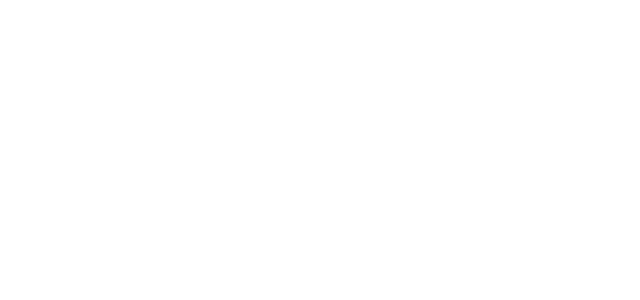
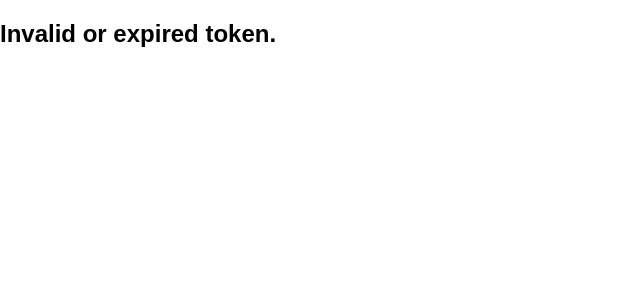
Before and after one commit to Abinash7G/EngineeringMarketplace, a React (Create React App) app in the folder frontend/: page /confirm-email/1 in a window 1280 px wide. Before the commit this address had no page. Shown: the top 300 px of the page, without its empty margins (0-640 px from the left). Built offline with nearby package versions, Linux system fonts and the light colour scheme; no server answers.

Commit message:
email confirmation

```diff
--- a/frontend/src/App.js
+++ b/frontend/src/App.js
@@ -6,6 +6,7 @@
 import Signup from './components/Signup';
 import CompanyRegistration from './components/companyregistration';
 import AdminDashboard from './pages/AdminDashboard';
+import EmailConfirmation from "./components/EmailConfirmation";
 
 const App = () => {
   const location = useLocation(); // Correct hook name
@@ -20,6 +21,7 @@
         <Route path="/signup" element={<Signup />} />
         <Route path="/companyregistration" element={<CompanyRegistration />} />
         <Route path="/admin" element={<AdminDashboard />} />
+        <Route path="/confirm-email/:token" element={<EmailConfirmation />} />
       </Routes>
     </>
   );
--- /dev/null
+++ b/frontend/src/components/EmailConfirmation.js
@@ -0,0 +1,29 @@
+// EmailConfirmation.js
+import React, { useEffect, useState } from "react";
+import { useParams } from "react-router-dom";
+import API from "../services/api";
+
+const EmailConfirmation = () => {
+  const { token } = useParams();
+  const [message, setMessage] = useState("");
+
+  useEffect(() => {
+    const confirmEmail = async () => {
+      try {
+        const response = await API.get(`/api/confirm-email/${token}/`);
+        setMessage(response.data.message);
+      } catch (error) {
+        setMessage("Invalid or expired token.");
+      }
+    };
+    confirmEmail();
+  }, [token]);
+
+  return (
+    <div>
+      <h2>{message}</h2>
+    </div>
+  );
+};
+
+export default EmailConfirmation;
```
